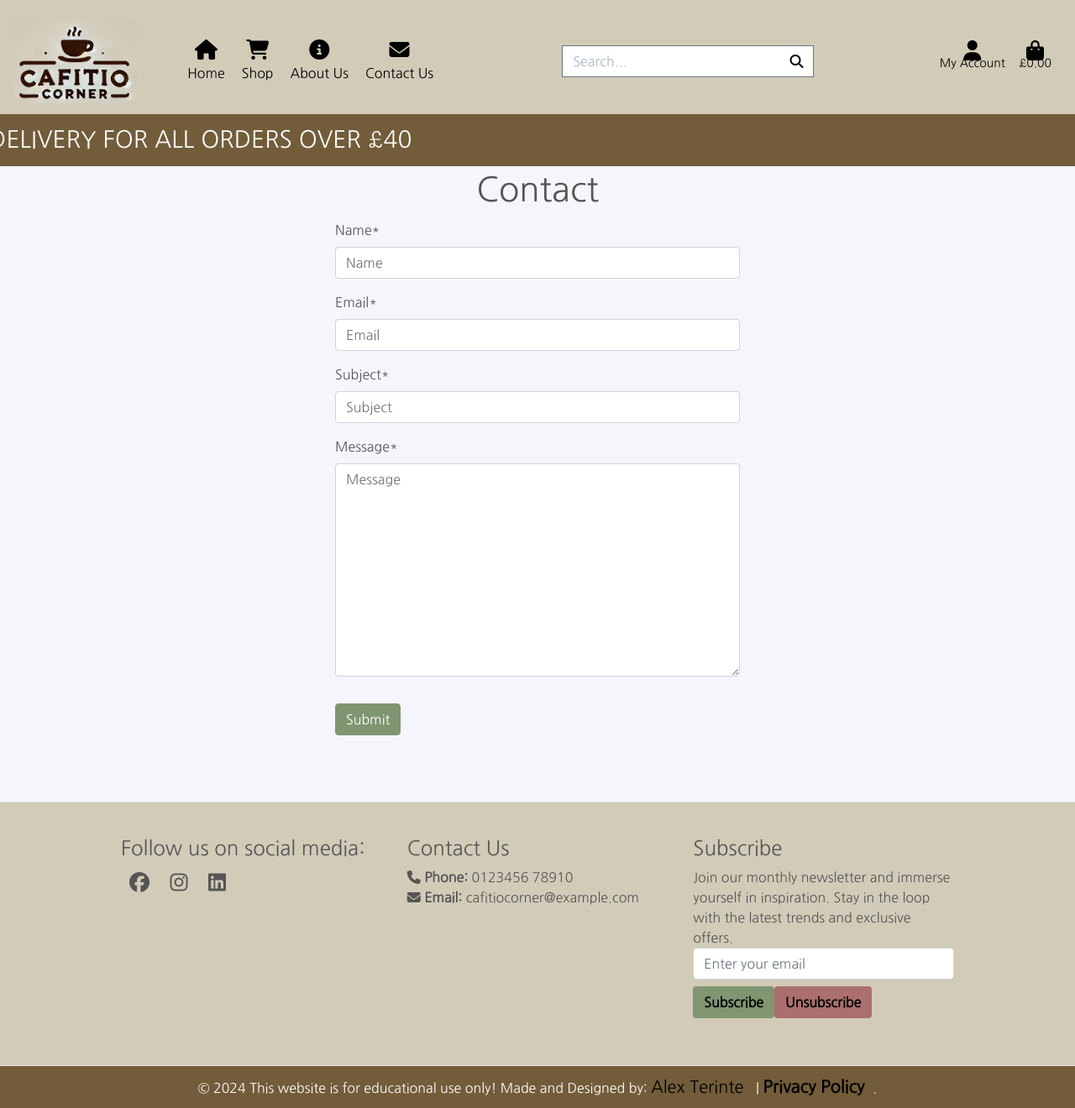
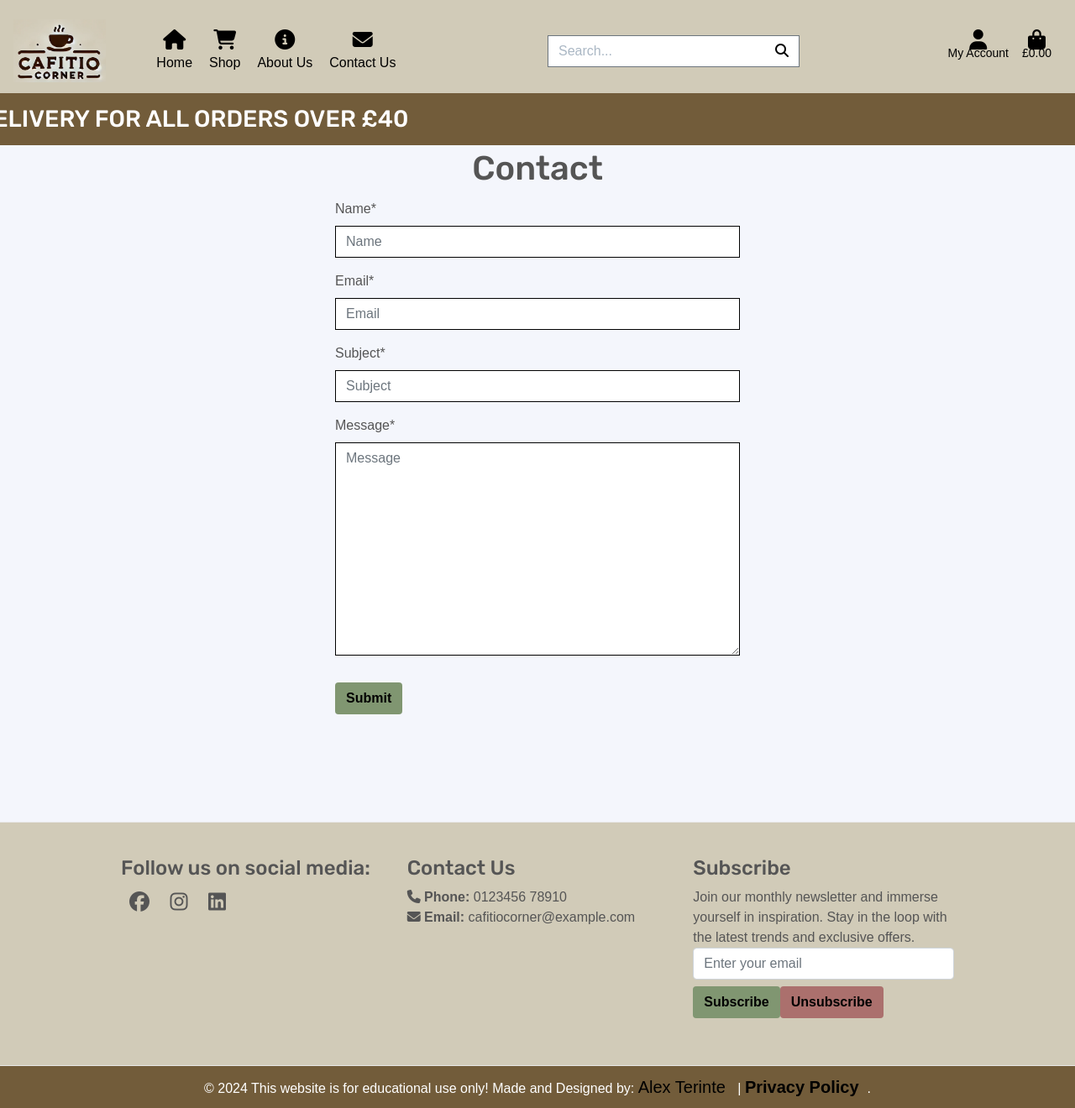
Before and after one commit to terintealexandrin18/cafitiocorner, a Django app: page /contact/ in a window 1280 px wide. Shown: the whole page at 84% size. Run offline with Django 3.2, Linux system fonts and the light colour scheme; some libraries are stand-ins or nearby versions.

Commit message:
Added same form class in contact form. for borders

```diff
--- a/contact/forms.py
+++ b/contact/forms.py
@@ -17,4 +17,7 @@ class ContactForm(forms.ModelForm):
     def __init__(self, *args, **kwargs):
         super(ContactForm, self).__init__(*args, **kwargs)
         self.helper = FormHelper()
-        self.helper.form_method = 'post'
+        self.helper.form_method = 'POST'
+
+        for field_name, field in self.fields.items():
+            field.widget.attrs['class'] = 'border-black rounded-0'
--- a/contact/templates/contact/contact.html
+++ b/contact/templates/contact/contact.html
@@ -1,10 +1,6 @@
 {% extends "base.html" %}
 {% load static %}
-{% load crispy_forms_tags %}
 
-{% block extra_css %}
-<!-- Add any additional CSS here -->
-{% endblock %}
 
 {% block content %}
 <div class="overlay"></div>
@@ -17,10 +13,10 @@
 
     <div class="row justify-content-center">
         <div class="col-md-6">
-            <form method="post" novalidate>
+            <form method="POST" novalidate>
                 {% csrf_token %}
                 {{ form|crispy }}
-                <button type="submit" class="btn btn-primary mt-3">Submit</button>
+                <button type="submit" class="btn submit-btn mt-3">Submit</button>
             </form>
             {% if messages %}
             <ul class="messages">
--- a/home/templates/home/index.html
+++ b/home/templates/home/index.html
@@ -4,10 +4,10 @@
 {% block content %}
 <div class="container-fluid main">
     <div class="row align-items-center justify-content-start" style="min-height: calc(100vh - 56px);">
-        <div class="col-12 col-md-6 text-center text-md-left custom-margin-lg">
-            <h1 class="display-4 text-white">Fuel Your Day, Brew Your Way!</h1>
+        <div class="col-12 col-md-6 text-center text-md-center custom-margin-lg">
+            <h1 class="display-4 main-title">Fuel Your Day, Brew Your Way!</h1>
             <div class="my-5">
-                <a href="{% url 'products' %}" class="btn btn-lg shop-now-button">Shop now</a>
+                <a href="{% url 'products' %}" class="btn shop-now-button">Shop now</a>
             </div>
         </div>
     </div>
--- a/products/templates/products/add_product.html
+++ b/products/templates/products/add_product.html
@@ -26,7 +26,7 @@
                 {% endfor %}
                 <div class="text-right">
                     <a class="btn btn-outline-black rounded-0" href="{% url 'products' %}">Cancel</a>
-                    <button class="btn btn-black rounded-0" type="submit">Add Product</button>
+                    <button class="btn btn-update rounded-0" type="submit">Add Product</button>
                 </div>
             </form>
         </div>
--- a/products/templates/products/custom_widget_templates/custom_clearable_file_input.html
+++ b/products/templates/products/custom_widget_templates/custom_clearable_file_input.html
@@ -11,7 +11,7 @@
     {% endif %}<br>
     {{ widget.input_text }}
 {% endif %}
-<span class="btn btn-black rounded-0 btn-file">
+<span class="btn btn-outline-black rounded-0 btn-file">
     Select Image <input id="new-image" type="{{ widget.type }}" name="{{ widget.name }}"{% include "django/forms/widgets/attrs.html" %}>
 </span>
 <strong><p class="text-danger" id="filename"></p></strong>
--- a/products/templates/products/edit_product.html
+++ b/products/templates/products/edit_product.html
@@ -26,7 +26,7 @@
                 {% endfor %}
                 <div class="text-right">
                     <a class="btn btn-outline-black rounded-0" href="{% url 'products' %}">Cancel</a>
-                    <button class="btn btn-black rounded-0" type="submit">Update Product</button>
+                    <button class="btn btn-update rounded-0" type="submit">Update Product</button>
                 </div>
             </form>
         </div>
--- a/products/templates/products/products.html
+++ b/products/templates/products/products.html
@@ -126,12 +126,12 @@
         <div class="col-12 text-center">
             <div class="pagination-container">
                 {% if products.has_previous %}
-                    <a href="?page=1{% if sort %}&sort={{ sort }}{% endif %}{% if direction %}&direction={{ direction }}{% endif %}" class="btn border">First</a>
+                    <a href="?page=1{% if sort %}&sort={{ sort }}{% endif %}{% if direction %}&direction={{ direction }}{% endif %}" class="btn btn-outline-black rounded-0">First</a>
                     <a href="?page={{ products.previous_page_number }}{% if sort %}&sort={{ sort }}{% endif %}{% if direction %}&direction={{ direction }}{% endif %}" class="btn border">Previous</a>
                 {% endif %}
                 {% if products.has_next %}
-                    <a href="?page={{ products.next_page_number }}{% if sort %}&sort={{ sort }}{% endif %}{% if direction %}&direction={{ direction }}{% endif %}" class="btn border">Next</a>
-                    <a href="?page={{ products.paginator.num_pages }}{% if sort %}&sort={{ sort }}{% endif %}{% if direction %}&direction={{ direction }}{% endif %}" class="btn border">Last</a>
+                    <a href="?page={{ products.next_page_number }}{% if sort %}&sort={{ sort }}{% endif %}{% if direction %}&direction={{ direction }}{% endif %}" class="btn btn-outline-black rounded-0">Next</a>
+                    <a href="?page={{ products.paginator.num_pages }}{% if sort %}&sort={{ sort }}{% endif %}{% if direction %}&direction={{ direction }}{% endif %}" class="btn btn-outline-black rounded-0">Last</a>
                 {% endif %}
             </div>
         </div>
--- a/profiles/templates/profiles/profile.html
+++ b/profiles/templates/profiles/profile.html
@@ -1,6 +1,5 @@
 {% extends "base.html" %}
 {% load static %}
-
 
 
 {% block extra_css %}
@@ -23,7 +22,7 @@
             <form class="mt-3" action="{% url 'profile' %}" method="POST" id="profile-update-form">
                 {% csrf_token %}
                 {{ form|crispy }}
-                <button class="btn btn-black rounded-0 text-uppercase float-right secure-btn">Update Information</button>
+                <button class="btn submit-btn text-uppercase float-right">Update Information</button>
             </form>
         </div>
         <div class="col-12 col-lg-6">
--- a/static/css/base.css
+++ b/static/css/base.css
@@ -3,7 +3,8 @@ html, body {
     margin: 0;
     padding: 0;
     overflow-x: hidden;
-}
+    color:black;
+    }
 
 body {
     color: #555;
@@ -15,8 +16,21 @@ body {
     min-height: 100vh;
 }
 
+h1, h2, h3, h4, h5, h6 {
+    font-family: "Rubik", sans-serif;
+}
+
 main {
     flex-grow: 1;
+}
+
+
+/* Title Index page */
+.main-title {
+    font-family: "Rubik", sans-serif;
+    background-color: #d1cbb887;
+    color: black;
+    font-weight: 600;
 }
 
 /* Container Styles */
@@ -27,7 +41,7 @@ main {
 
 /* Background Image */
 .cover-image-container {
-    background: url('/media/coffee-mugs-and-bens-background-image.jpg') no-repeat center center fixed;
+    background: url('/media/coffe-mug-background.jpg') no-repeat center center fixed;
     background-size: cover;
     width: 100%;
     height: 500px;
@@ -111,6 +125,12 @@ main {
 }
 
 /* Button Styles */
+
+.btn-update {
+    background: #d2ab80;
+    color: black;
+}
+
 .btn-black {
     background: black;
     color: white;
@@ -369,6 +389,12 @@ body .footer {
     text-decoration: underline;
 }
 
+/* Form contact */
+
+.form-control-black {
+    border: 1px solid black;
+    border-radius: 0;
+}
 
 /* Toast Messages */
 .message-container {
--- a/templates/base.html
+++ b/templates/base.html
@@ -14,9 +14,16 @@
     {% endblock %}
 
     {% block corecss %}
+    <!-- Boostrap 4.4 -->
     <link rel="stylesheet" href="https://stackpath.bootstrapcdn.com/bootstrap/4.4.1/css/bootstrap.min.css"
         integrity="sha384-Vkoo8x4CGsO3+Hhxv8T/Q5PaXtkKtu6ug5TOeNV6gBiFeWPGFN9MuhOf23Q9Ifjh" crossorigin="anonymous">
-    <link rel="stylesheet" href="https://fonts.googleapis.com/css2?family=Nanum+Gothic&display=swap">
+
+    <!-- Google font -->
+    <link rel="preconnect" href="https://fonts.googleapis.com">
+    <link rel="preconnect" href="https://fonts.gstatic.com" crossorigin>
+    <link href="https://fonts.googleapis.com/css2?family=Rubik:ital,wght@0,300..900;1,300..900&display=swap" rel="stylesheet">
+
+    <!-- CSS -->
     <link rel="stylesheet" href="{% static 'css/base.css' %}">
     {% endblock %}
 
@@ -52,7 +59,7 @@
                 <nav class="navbar navbar-expand-lg navbar-light p-0 justify-content-between align-items-center">
                     <div class="navbar-brand">
                         <a class="nav-link" href="{% url 'home' %}">
-                            <img src="{{ MEDIA_URL }}cafitio-logo1.png" alt="Cafitio Corner Logo" style="max-height: 100px;">
+                            <img src="{{ MEDIA_URL }}cafitio-logo1.png" alt="Cafitio Corner Logo" style="max-height: 75px;">
                         </a>
                     </div>
                     <button class="navbar-toggler" type="button" data-toggle="collapse" data-target="#navbarNav" aria-controls="navbarNav" aria-expanded="false" aria-label="Toggle navigation">
--- a/templates/includes/toasts/toast_success.html
+++ b/templates/includes/toasts/toast_success.html
@@ -36,11 +36,11 @@
                 <div class="col">
                     <strong><p class="mt-3 mb-1 text-black">
                         Total{% if free_delivery_delta > 0 %} (Exc. delivery){% endif %}:
-                        <span class="float-right">${{ total|floatformat:2 }}</span>
+                        <span class="float-right">£{{ total|floatformat:2 }}</span>
                     </p></strong>
                     {% if free_delivery_delta > 0 %}
                         <p class="mb-0 p-2 bg-warning shadow-sm text-black text-center">
-                            Spend <strong>${{ free_delivery_delta }}</strong> more to get free next day delivery!
+                            Spend <strong>£{{ free_delivery_delta }}</strong> more to get free next day delivery!
                         </p>
                     {% endif %}
                     <a href="{% url 'view_bag' %}" class="mx-auto btn btn-black btn-block secure-btn rounded-0">
```
Also changed, not shown: db.sqlite3, media/coffe-mug-background.jpg (added), media/erbauer_R5QrdPK.png (added).
